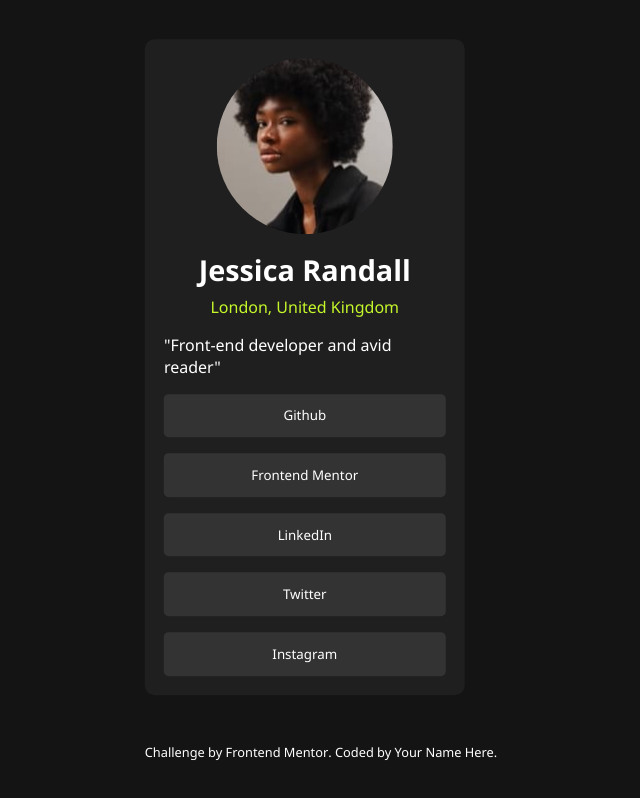
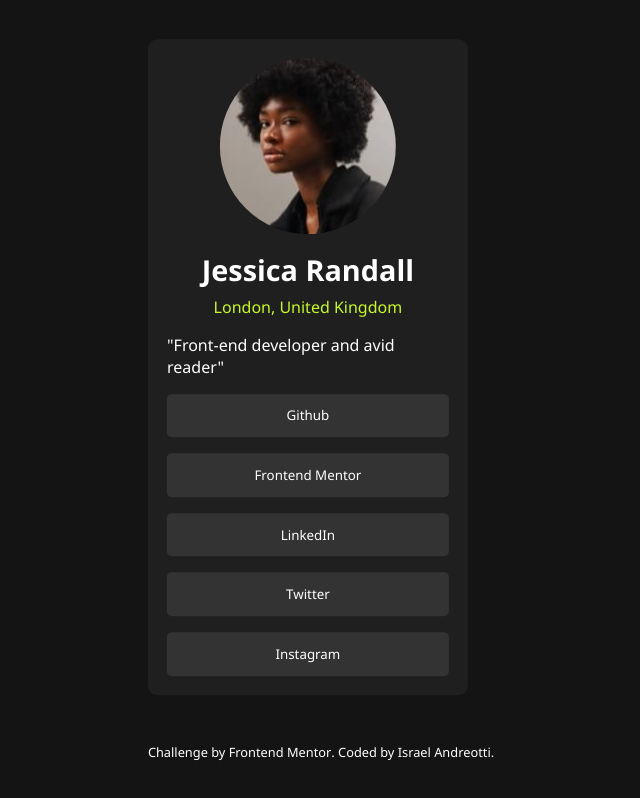
Before and after one commit to Israel-Andreotti/social-links-profile-frontend-mentor, a plain HTML site: page index.html in a window 1280 px wide. Shown: the whole page, without its empty margins (319-959 px from the left). Drawn offline with Linux system fonts and the light colour scheme.

Commit message:
Update index.html

```diff
--- a/index.html
+++ b/index.html
@@ -27,7 +27,7 @@
     </div>
     <div class="attribution">
       Challenge by <a href="https://www.frontendmentor.io?ref=challenge" target="_blank">Frontend Mentor</a>.
-      Coded by <a href="#">Your Name Here</a>.
+      Coded by <a href="https://github.com/Israel-Andreotti">Israel Andreotti</a>.
     </div>
   </main>
 
```
